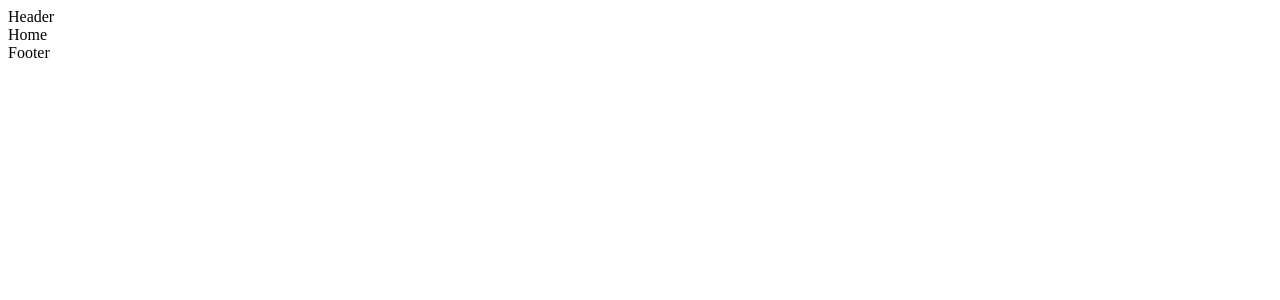
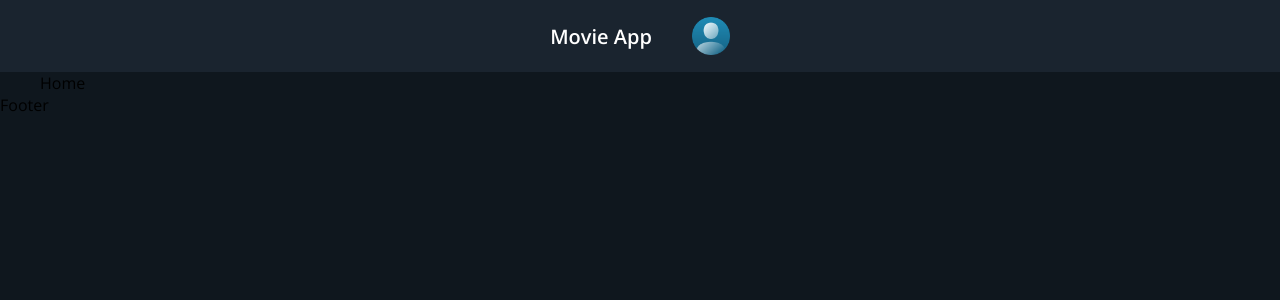
Before and after one commit to NasrinCodeCraft/movie_site, a React (Create React App) app in the folder movie/: page / in a window 1280 px wide. Shown: the top 300 px of the page. Built offline with nearby package versions, Linux system fonts and the light colour scheme.

Commit message:
create Header

```diff
--- a/movie/public/index.html
+++ b/movie/public/index.html
@@ -10,6 +10,11 @@
       content="Web site created using create-react-app"
     />
     <link rel="apple-touch-icon" href="%PUBLIC_URL%/logo192.png" />
+    <link rel="preconnect" href="https://fonts.googleapis.com">
+    <link rel="preconnect" href="https://fonts.gstatic.com" crossorigin>
+    <link href="https://fonts.googleapis.com/css2?family=Open+Sans:wght@300;400;600;700&display=swap" rel="stylesheet">
+    <link rel="stylesheet" href="https://pro.fontawesome.com/releases/v5.10.0/css/all.css" integrity="sha384-AYmEC3Yw5cVb3ZcuHtOA93w35dYTsvhLPVnYs9eStHfGJvOvKxVfELGroGkvsg+p" crossorigin="anonymous"/>
+
     <title>React App</title>
   </head>
   <body>
--- a/movie/src/App.js
+++ b/movie/src/App.js
@@ -12,11 +12,13 @@
     <div>
       <Router>
           <Header />
-          <Routes>
-            <Route path='/' exact element={<Home />} />
-            <Route path='/movie/:imdbID' element={<MovieDetail />} />
-            <Route path='*' element={<PageNotFound />} />
-          </Routes>
+          <div className='container'>
+            <Routes>
+              <Route path='/' exact element={<Home />} />
+              <Route path='/movie/:imdbID' element={<MovieDetail />} />
+              <Route path='*' element={<PageNotFound />} />
+            </Routes>
+          </div>
           <Footer />
       </Router>
     </div>
--- a/movie/src/App.scss
+++ b/movie/src/App.scss
@@ -0,0 +1,21 @@
+@import "./common/colors.scss";
+
+
+* {
+    margin: 0;
+    padding: 0;
+    box-sizing: border-box;
+    font-family: "Open Sans", sans-serif;
+}
+
+a {
+    text-decoration: none;
+}
+
+body {
+    background: $primary-color;
+}
+
+.container {
+    margin: 0px 40px;
+}
--- a/movie/src/components/Header/Header.js
+++ b/movie/src/components/Header/Header.js
@@ -1,8 +1,18 @@
-import React from 'react'
+import React from 'react';
+import { Link } from 'react-router-dom';
+import user from "../../images/user.png";
+import "./Header.scss";
 
 function Header() {
   return (
-    <div>Header</div>
+    <div className='header'>
+      <Link to={"/"}>
+        <div className='logo'>Movie App</div>
+      </Link>
+      <div className='user-image'>
+        <img src={user} alt='user'/>
+      </div>
+    </div>
   )
 }
 
--- a/movie/src/components/Header/Header.scss
+++ b/movie/src/components/Header/Header.scss
@@ -0,0 +1,22 @@
+@import "../../common/colors.scss";
+
+.header {
+    background-color: $secondary-color;
+    height: 72px;
+    padding: 0px 40px;
+    display: flex;
+    gap: 40px;
+    align-items: center;
+    justify-content: center;
+}
+
+.logo {
+    color: $font-primary;
+    font-size: 20px;
+    font-weight: 600;
+}
+
+.user-image, .user-image img {
+    width: 38px;
+    height: 38px;
+}
```
Also changed, not shown: movie/src/images/pnf.jpg (added), movie/src/images/user.png (added).
